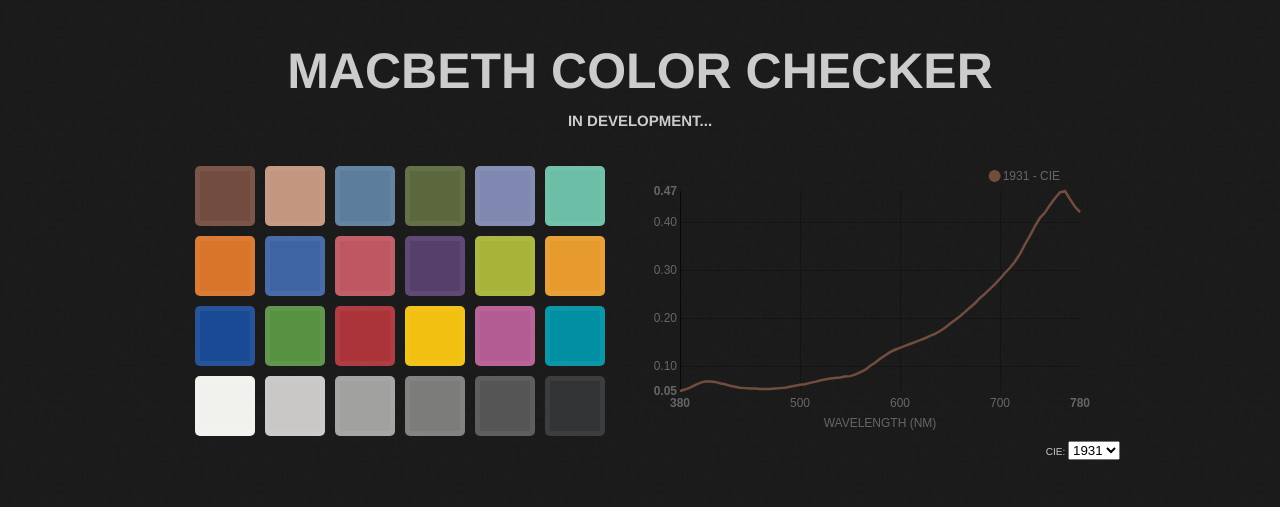
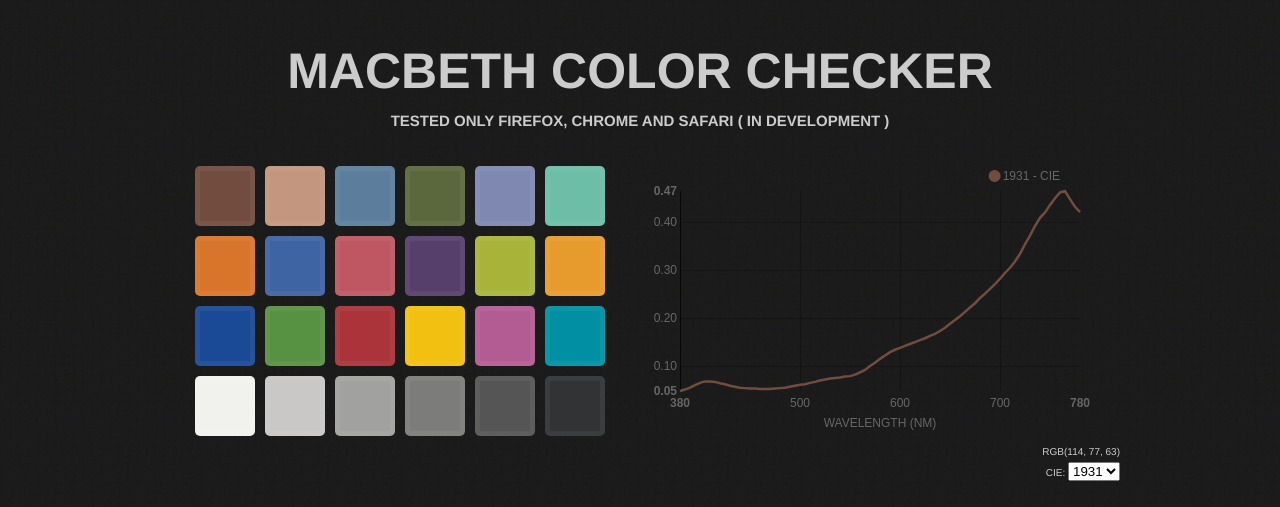
Before and after one commit to davidsonfellipe/macbeth-colorchecker-js, a plain HTML site: page index.html in a window 1280 px wide. Shown: the top 507 px of the page. Drawn offline with Linux system fonts and the light colour scheme.

Commit message:
change disclaimmer

```diff
--- a/assets/css/styles.css
+++ b/assets/css/styles.css
@@ -58,10 +58,11 @@ text {
     display: inline-block;
 }
 
-.cie-container {
+.container {
     text-align: right;
     color: #ccc;
     font-size: 10px;
+    margin: 5px 0;
 }
 
 .fb-likes {
--- a/assets/js/runner/runner.js
+++ b/assets/js/runner/runner.js
@@ -3,6 +3,8 @@ window.onload = function() {
     [].forEach.call( document.querySelectorAll('.color'), function(el) {
         el.addEventListener("click", function(){
             getChart(this.style.backgroundColor, COLOR[this.id.replace("canvas-", "")]);
+
+            document.querySelectorAll('.color-container')[0].innerHTML = this.style.backgroundColor;
         }, false);
     });
 
--- a/index.html
+++ b/index.html
@@ -26,7 +26,7 @@
 <body>
     <section class="macbeth-container">
         <h1>Macbeth Color Checker</h1>
-        <h2>in development...</h2>
+        <h2>Tested only Firefox, Chrome and Safari ( in development )</h2>
         <ul class="colors">
             <li class="color" id="canvas-0"></li>
             <li class="color" id="canvas-1"></li>
@@ -57,7 +57,10 @@
             <svg class="chart"></svg>
         </section>
 
-        <section class="cie-container">
+        <section class="container color-container">
+        </section>
+
+        <section class="container cie-container">
             CIE:
             <select id="cie">
                 <option value="1931">1931</option>
```
